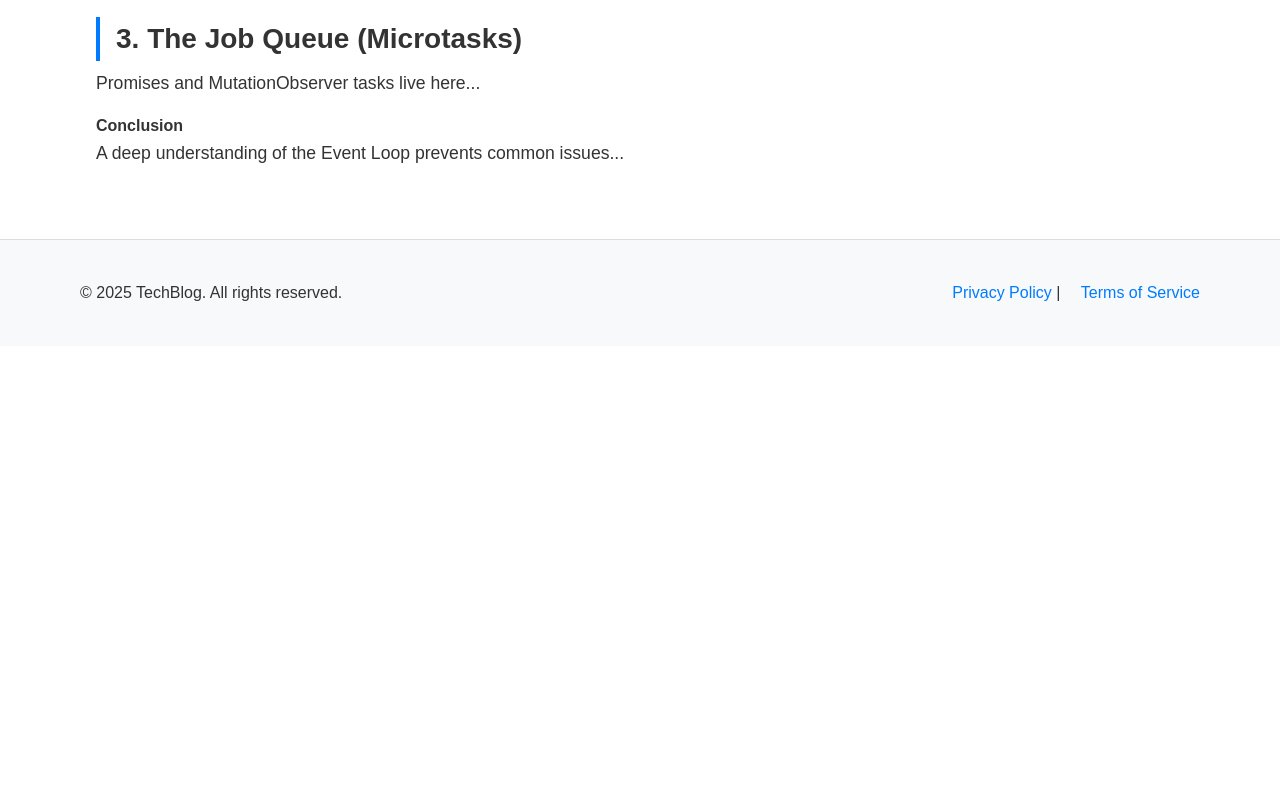
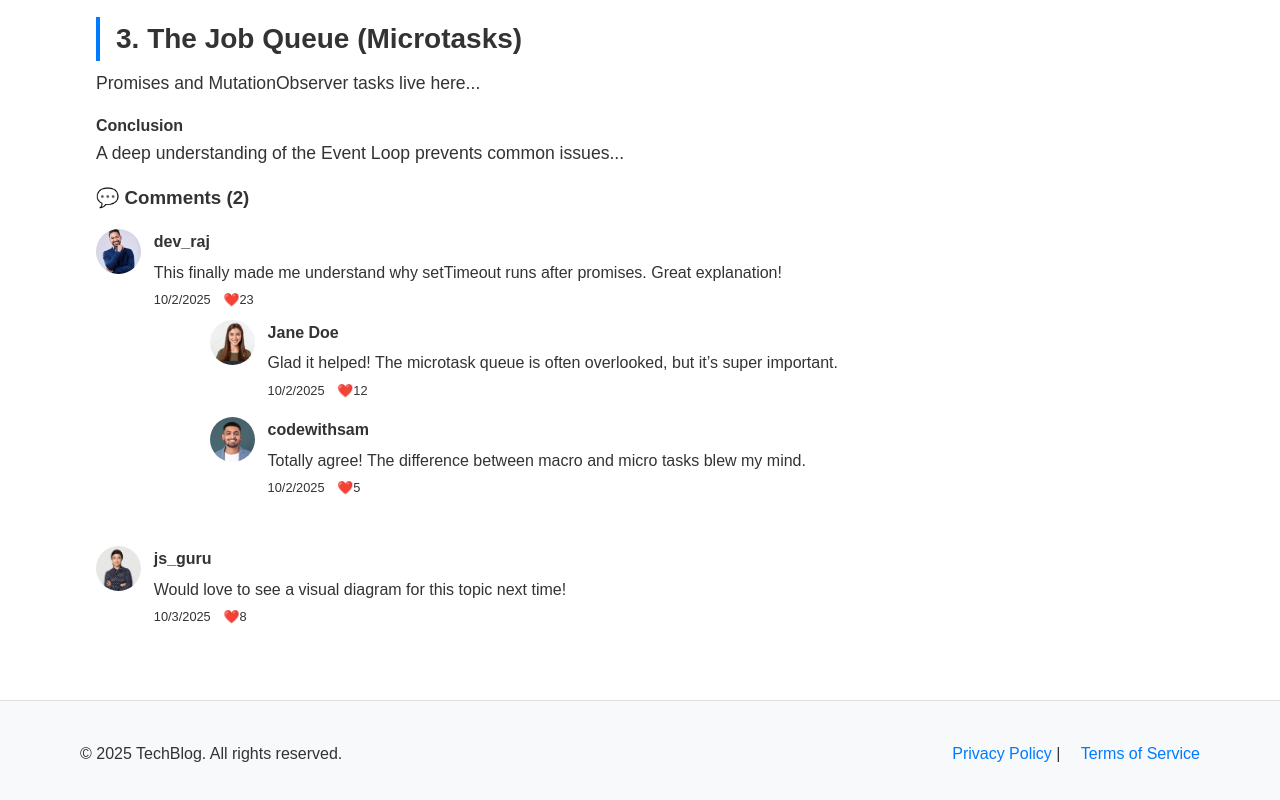
Before and after one commit to Ritikverma323/computer-science-wiki, a Next.js app: page /post/1 in a window 1280 px wide. Shown: the part 980-1780 px from the top of the page. Before the commit the page ends 1326 px from the top, so only its background shows below. Built offline with nearby package versions, Linux system fonts and the light colour scheme.

Commit message:
added comment section

```diff
--- a/src/app/post/[id]/page.tsx
+++ b/src/app/post/[id]/page.tsx
@@ -2,7 +2,7 @@ import { posts } from "../../../data/posts";
 import Sidebar from "../../../components/Sidebar";
 import Head from "next/head";
 import Image from "next/image";
-
+import Comments from "../../../components/Comments";
 type BlogDetailProps = {
   params: {
     id: string;
@@ -48,6 +48,7 @@ export default async function BlogDetail({ params }: BlogDetailProps) {
             dangerouslySetInnerHTML={{ __html: post.content }}
           />
         </article>
+        <Comments comments={post.comments} />
       </section>
       <Sidebar />
     </>
--- /dev/null
+++ b/src/components/Comments.tsx
@@ -0,0 +1,59 @@
+"user client";
+
+type CommentType = {
+    profilePic: string;
+    username: string | number;
+    content: string;
+    date: Date;
+    likes: number;
+    replies?: CommentType[];
+};
+
+type CommentsProps = {
+    comments?: CommentType[];
+};
+
+export default function Comments({ comments = [] }: CommentsProps) {
+    if (comments.length === 0) {
+        return <p className="no-comments">No comments yet. Be the first to share your thoughts!</p>;
+    }
+
+    // Recursive rendering function
+    const renderComments = (commentList: CommentType[]) => {
+        return commentList.map((comment, index) => (
+            <div key={index} className="comment-item">
+                <img
+                    src={comment.profilePic}
+                    alt={String(comment.username)}
+                    className="comment-avatar"
+                />
+
+                <div className="comment-content">
+                    <strong>{comment.username}</strong>
+                    <p>{comment.content}</p>
+
+                    <div className="comment-meta">
+                        <span>{new Date(comment.date).toLocaleDateString()}</span>
+                        <span>❤️{comment.likes}</span>
+                    </div>
+
+                    {/* Render nested replies */}
+                    {comment.replies && comment.replies.length > 0 && (
+                        <div className="comment-replies">
+                            {renderComments(comment.replies)}
+                        </div>
+                    )}
+                </div>
+            </div>
+        ));
+    };
+
+    return (
+        // <section className="comments-section">
+        <div className="comments-section">
+            <h3>💬 Comments ({comments.length})</h3>
+            <div className="comment-list">{renderComments(comments)}</div>
+        </div>
+        // </section>
+    );
+}
--- a/src/styles/globals.css
+++ b/src/styles/globals.css
@@ -3,7 +3,8 @@
    ---------------------------------------------------------------- */
 :root {
     /* Color Variables - Light Mode Defaults */
-    --clr-primary: #007bff;        /* Blue */
+    --clr-primary: #007bff;
+    /* Blue */
     --clr-text: #333;
     --clr-background: #fff;
     --clr-card-bg: #f8f9fa;
@@ -11,10 +12,14 @@
     --clr-link-hover: #0056b3;
 
     /* Spacing and Font Variables */
-    --font-base-size: 16px;       /* 1rem = 16px */
-    --space-small: 0.5rem;        /* 8px */
-    --space-medium: 1rem;         /* 16px */
-    --space-large: 1.5rem;        /* 24px */
+    --font-base-size: 16px;
+    /* 1rem = 16px */
+    --space-small: 0.5rem;
+    /* 8px */
+    --space-medium: 1rem;
+    /* 16px */
+    --space-large: 1.5rem;
+    /* 24px */
     --max-width: 1200px;
 }
 
@@ -43,7 +48,8 @@ body {
     background-color: var(--clr-background);
     color: var(--clr-text);
     transition: background-color 0.3s, color 0.3s;
-    font-size: 100%; /* Ensures 1rem = 16px */
+    font-size: 100%;
+    /* Ensures 1rem = 16px */
 }
 
 a {
@@ -131,7 +137,8 @@ a:hover {
    ---------------------------------------------------------------- */
 .main-content {
     display: grid;
-    grid-template-columns: 1fr; /* Default: Single column */
+    grid-template-columns: 1fr;
+    /* Default: Single column */
     gap: 2rem;
     padding-top: 2rem;
 }
@@ -139,10 +146,12 @@ a:hover {
 /* Desktop Layout: Two columns (Blog Posts + Sidebar) */
 @media (min-width: 768px) {
     .main-content {
-        grid-template-columns: 3fr 1fr; /* 75% for posts, 25% for sidebar */
+        grid-template-columns: 3fr 1fr;
+        /* 75% for posts, 25% for sidebar */
     }
 
-    .blog-posts, .blog-detail {
+    .blog-posts,
+    .blog-detail {
         grid-column: 1 / 2;
     }
 
@@ -212,6 +221,7 @@ a:hover {
     .post-card {
         flex-direction: column;
     }
+
     .post-card img {
         width: 100%;
         max-height: 200px;
@@ -322,7 +332,8 @@ a:hover {
 
 /* Focus effect */
 .search-input:focus {
-  border-color: #0070f3; /* Next.js blue */
+    border-color: #0070f3;
+    /* Next.js blue */
     box-shadow: 0 0 0 3px rgba(0, 112, 243, 0.2);
 }
 
@@ -334,6 +345,62 @@ a:hover {
 }
 
 
+/* comment section*/
+.comment-section {
+    margin-top: 3rem;
+}
+.comment-list {
+    margin-top: 1rem;
+    display: flex;
+    flex-direction: column;
+    gap: 1rem;
+}
+
+
+.comment-item {
+    display: flex;
+    align-items: flex-start;
+    gap: 0.8rem;
+    padding-bottom: 1rem;
+}
+
+.comment-avatar {
+    width: 45px;
+    height: 45px;
+    border-radius: 50%;
+    object-fit: cover;
+}
+
+.comment-content {
+    flex: 1;
+}
+
+.comment-content strong {
+    display: block;
+    margin-bottom: 0.3rem;
+}
+
+.comment-content p {
+    margin: 0.2rem 0;
+}
+
+.comment-meta {
+    font-size: 0.8rem;
+    display: flex;
+    gap: 0.8rem;
+    margin-top: 0.3rem;
+}
+
+.comment-replies {
+    margin-left: 2.5rem;
+    margin-top: 0.6rem;
+    padding-left: 1rem;
+}
+
+.no-comments {
+    font-size: 0.9rem;
+    margin-top: 0.5rem;
+}
 
 
 
@@ -344,6 +411,7 @@ a:hover {
     .post-title {
         font-size: 1.8rem;
     }
+
     .post-body h3 {
         font-size: 1.4rem;
     }
```
Lines whose indentation alone changed are shown as unchanged.
